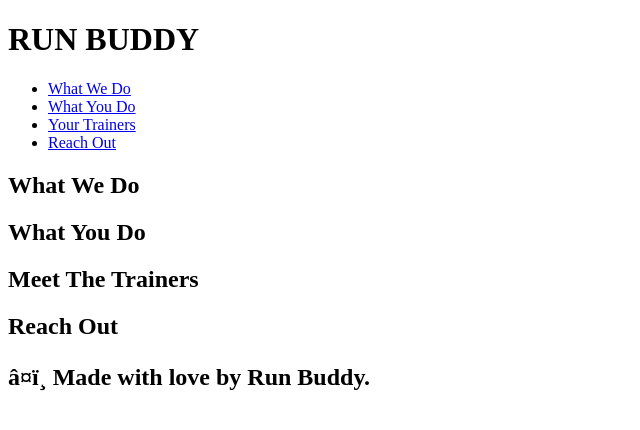
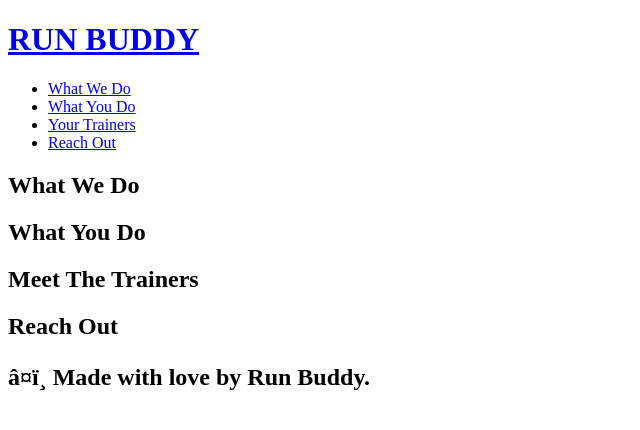
Before and after one commit to LarkMoore/run-buddy, a plain HTML site: page index.html in a window 1280 px wide. Shown: the whole page, without its empty margins (0-640 px from the left). Drawn offline with Linux system fonts and the light colour scheme.

Commit message:
added unordered list and links from 1.2.3

```diff
--- a/index.html
+++ b/index.html
@@ -6,14 +6,12 @@
 
 <!-- navigation -->
 <header>
-    <h1>RUN BUDDY</h1>
-  </header>
+    <h1>
+      <a href="/">RUN BUDDY</a>
+    </h1>
   <nav>
-  </header><!-- Unordered list element -->
      <ul>
-    <!-- List item element-->
        <li>
-      <!-- Anchor element -->
          <a href="#what-we-do">What We Do</a>
        </li>
       <li>
```
Lines whose indentation alone changed are shown as unchanged.
